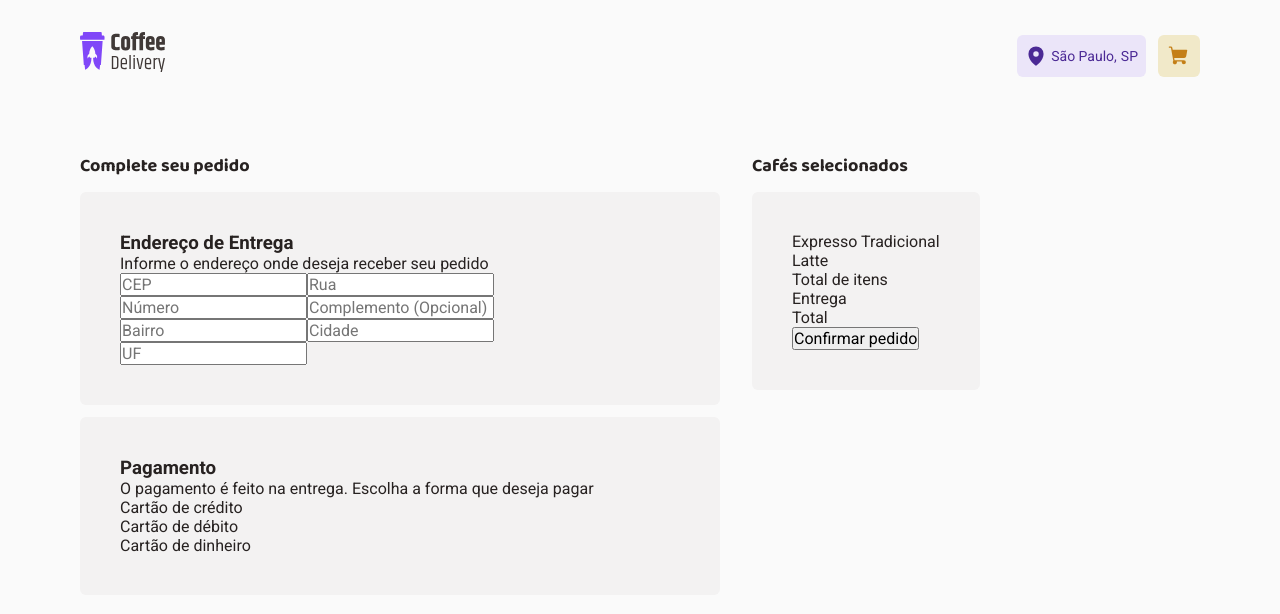
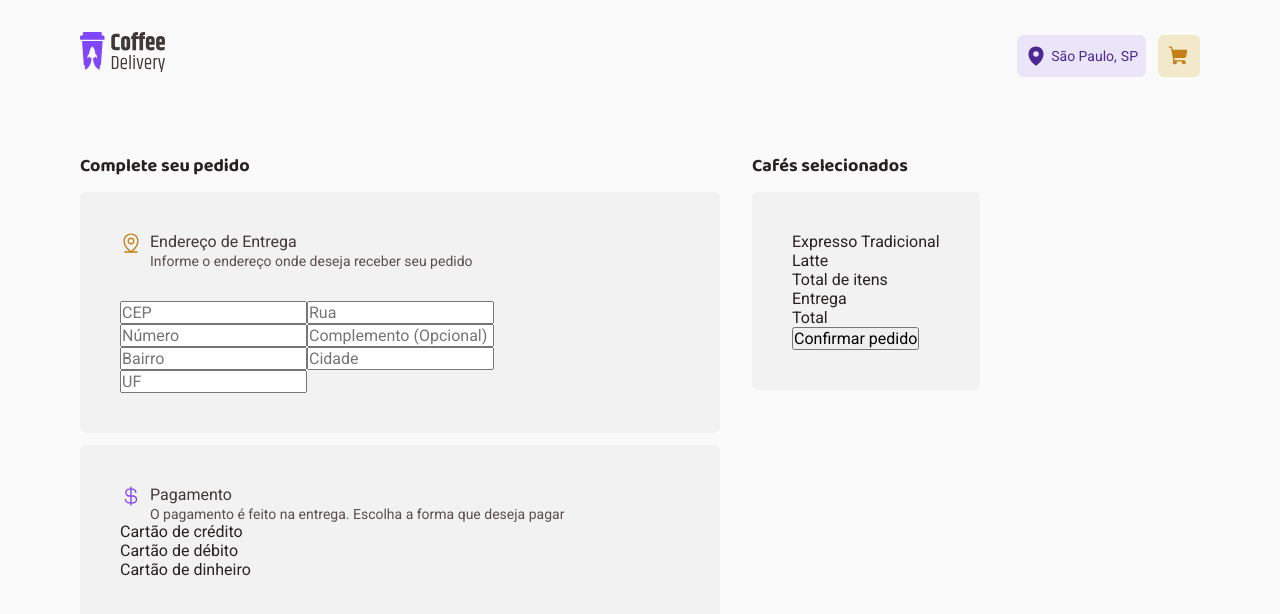
Before and after one commit to kaiquezimerer/ignite-reactjs2-coffee-delivery, a React (Vite) app: page /checkout in a window 1280 px wide. Shown: the top 614 px of the page. Built offline with nearby package versions, Linux system fonts and the light colour scheme.

Commit message:
Add base Card and CardHeader styles

```diff
--- a/src/pages/Checkout/index.tsx
+++ b/src/pages/Checkout/index.tsx
@@ -1,4 +1,7 @@
-import { CheckoutContainer, Card } from './styles'
+import { CheckoutContainer, Card, CardHeader } from './styles'
+
+import AddressIcon from '../../assets/images/address-icon.svg'
+import PaymentIcon from '../../assets/images/payment-icon.svg'
 
 export function Checkout() {
   return (
@@ -6,10 +9,10 @@ export function Checkout() {
       <div>
         <h2>Complete seu pedido</h2>
         <Card>
-          <div>
+          <CardHeader icon={AddressIcon}>
             <h3>Endereço de Entrega</h3>
             <p>Informe o endereço onde deseja receber seu pedido</p>
-          </div>
+          </CardHeader>
           <form>
             <input type="text" name="cep" placeholder="CEP" />
             <input type="text" name="rua" placeholder="Rua" />
@@ -25,12 +28,12 @@ export function Checkout() {
           </form>
         </Card>
         <Card>
-          <div>
+          <CardHeader icon={PaymentIcon}>
             <h3>Pagamento</h3>
             <p>
               O pagamento é feito na entrega. Escolha a forma que deseja pagar
             </p>
-          </div>
+          </CardHeader>
           <div>Cartão de crédito</div>
           <div>Cartão de débito</div>
           <div>Cartão de dinheiro</div>
--- a/src/pages/Checkout/styles.ts
+++ b/src/pages/Checkout/styles.ts
@@ -12,8 +12,24 @@ export const CheckoutContainer = styled.section`
     font-weight: 700;
   }
 
+  h3 {
+    font-size: 1rem;
+    font-weight: 400;
+    color: ${(props) => props.theme['brown-400']};
+    margin-bottom: 2px;
+  }
+
+  h3 + p {
+    font-size: 0.875rem;
+    color: ${(props) => props.theme['brown-300']};
+  }
+
   & > div:first-child {
     max-width: 640px;
+  }
+
+  form {
+    margin-top: 2rem;
   }
 `
 
@@ -24,3 +40,14 @@ export const Card = styled.div`
   border-radius: 6px;
   background: ${(props) => props.theme['gray-200']};
 `
+
+interface CardHeaderProps {
+  icon: string | null
+}
+
+export const CardHeader = styled.header<CardHeaderProps>`
+  padding-left: 1.875rem;
+  background-image: url(${(props) => props.icon});
+  background-repeat: no-repeat;
+  background-position: left top;
+`
```
Also changed, not shown: src/assets/images/address-icon.svg (added), src/assets/images/payment-icon.svg (added).
